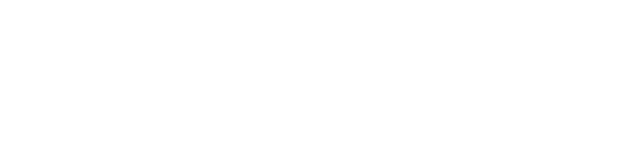
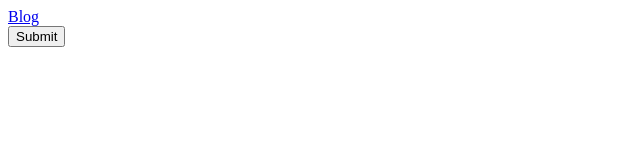
Before and after one commit to juandacoga/estudioFront, a plain HTML site: page html/index.html in a window 1280 px wide. Shown: the whole page, without its empty margins (0-640 px from the left). Drawn offline with Linux system fonts and the light colour scheme.

Commit message:
Commit inicial CSS

```diff
--- /dev/null
+++ b/css/style.css
@@ -0,0 +1,4 @@
+body {
+    /* color: tomato; */
+    color: #000000;
+}
--- a/html/index.html
+++ b/html/index.html
@@ -7,6 +7,17 @@
     <title>Document</title>
 </head>
 <body>
+    <header>
 
+    </header>
+    <section>
+        <a href="blog.html">Blog</a>
+        <form action="post">
+            <input type="submit" href="blog.html" value="Submit">
+        </form>
+    </section>
+    <footer>
+
+    </footer>
 </body>
 </html>
```
Also changed, not shown: html/blog.html (+1 -0 lines).
